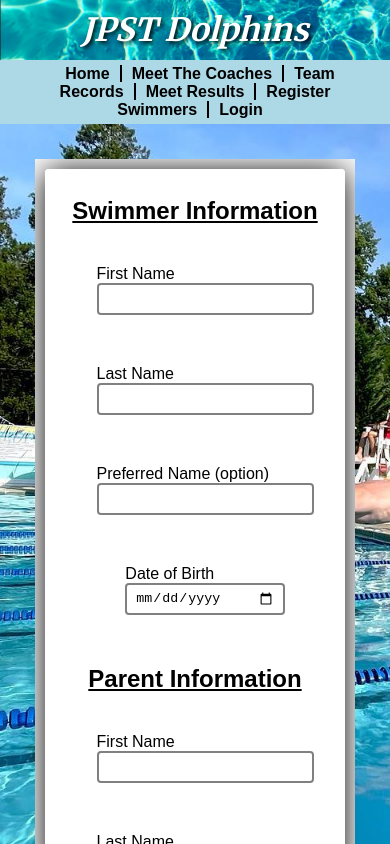
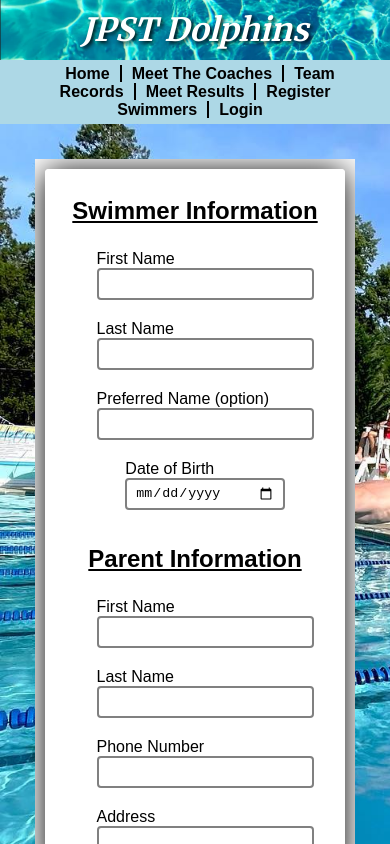
Before and after one commit to zachpfaltzgraff/JPSTWebsite---not-complete, an Angular app: page /register-swimmers in a window 390 px wide. Shown: the top 844 px of the page. Built offline with nearby package versions, Linux system fonts and the light colour scheme.

Commit message:
Update register-swimmers.component.css

```diff
--- a/src/app/register-swimmers/register-swimmers.component.css
+++ b/src/app/register-swimmers/register-swimmers.component.css
@@ -117,6 +117,10 @@ button:hover {
         height: 475%;
     }
 
+    .form-group {
+        margin: 5px;
+    }
+
     .swimmer-info,
     .parent-info,
     .emergency-contact-info {
@@ -138,11 +142,4 @@ button:hover {
         width: 100%;
         margin-top: 5px;
     }
-
-
-    input {
-        width: 100%;
-    }
-
-
 }
```
